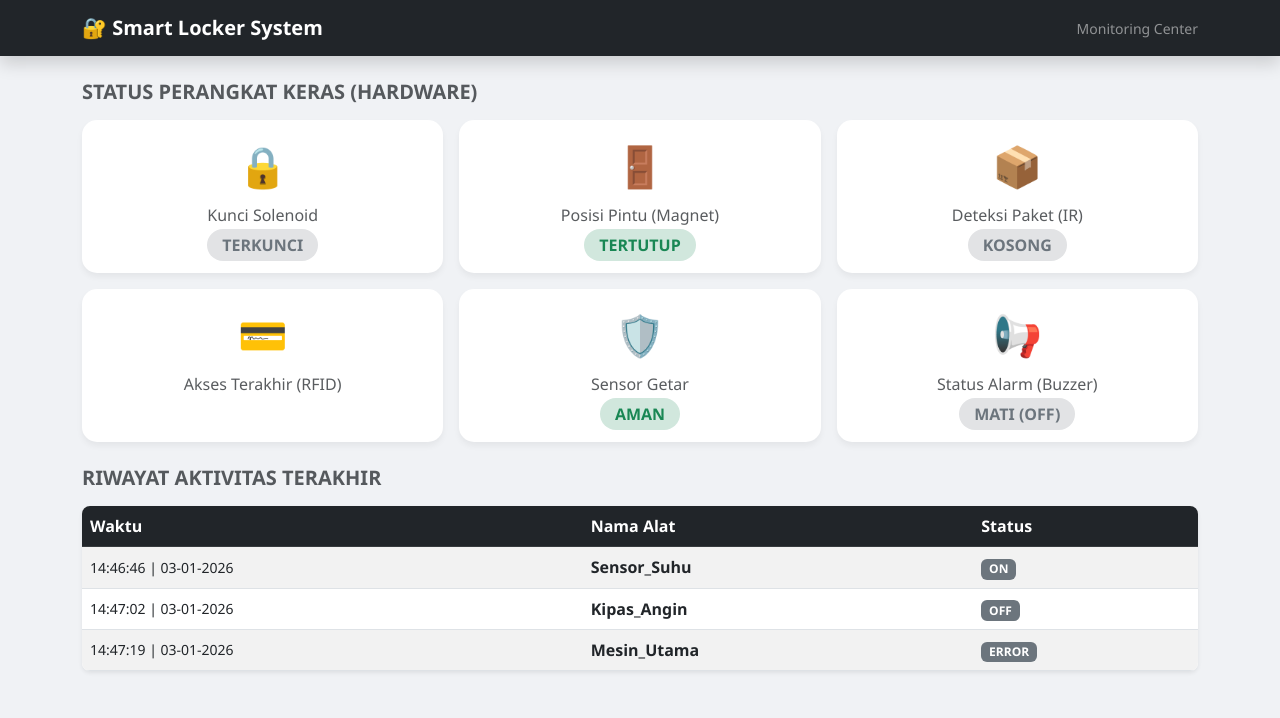
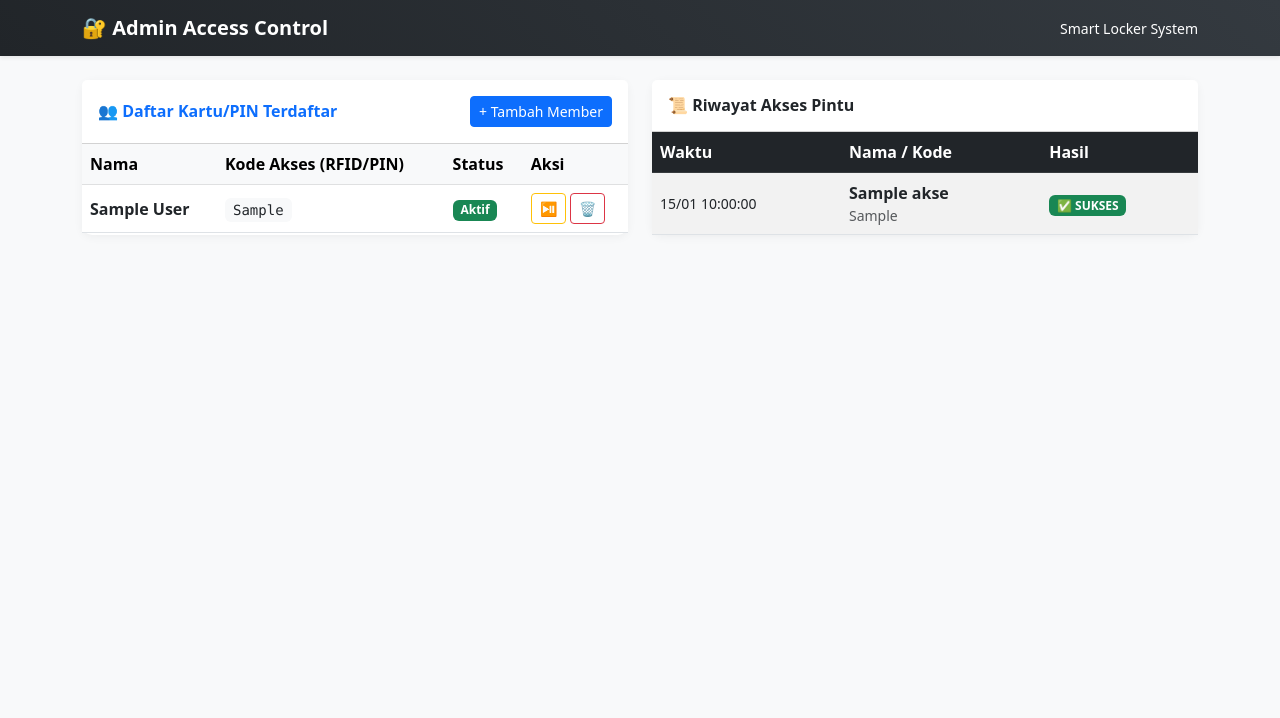
Before and after one commit to JoyySetiawan/IOT-alatgetar, a Flask app: template templates/dashboard.html in a window 1280 px wide. Shown: the top 718 px of the page. Run offline with Flask 3, Linux system fonts and the light colour scheme; tables that the repository leaves empty hold one stand-in row (values such as "Sample post"); the template is opened without the code that fills it: values that come from a table or form of the project are taken from there, most other values are stand-ins (such as "Sample title", 1, 10 or a date in 2020).

Commit message:
Implement Centralized Authentication System - Member & LogAkses tables, Admin dashboard for card/PIN management, API endpoint for Pico W access control

```diff
--- a/app.py
+++ b/app.py
@@ -5,109 +5,103 @@ from datetime import datetime
 app = Flask(__name__)
 
 # --- KONFIGURASI DATABASE ---
-app.config['SQLALCHEMY_DATABASE_URI'] = 'sqlite:///data_iot.db'
+app.config['SQLALCHEMY_DATABASE_URI'] = 'sqlite:///database_loker.db'
 app.config['SQLALCHEMY_TRACK_MODIFICATIONS'] = False
 
 db = SQLAlchemy(app)
 
-# --- MODEL DATABASE (LOG RIWAYAT) ---
-class LogAlat(db.Model):
+# --- 1. TABEL MEMBER (DAFTAR KARTU/PIN YANG BOLEH MASUK) ---
+class Member(db.Model):
     id = db.Column(db.Integer, primary_key=True)
-    nama_alat = db.Column(db.String(100), nullable=False)
-    status = db.Column(db.String(50), nullable=False)
+    nama = db.Column(db.String(100), nullable=False)
+    # kode_akses bisa berupa UID Kartu RFID (misal: "A1B2C3D4") atau PIN (misal: "1234")
+    kode_akses = db.Column(db.String(50), unique=True, nullable=False)
+    status = db.Column(db.String(20), default='AKTIF') # AKTIF / BLOKIR
+
+# --- 2. TABEL LOG RIWAYAT (SIAPA YANG BUKA PINTU) ---
+class LogAkses(db.Model):
+    id = db.Column(db.Integer, primary_key=True)
+    nama_member = db.Column(db.String(100), nullable=False)
+    kode_akses = db.Column(db.String(50), nullable=False)
+    status_akses = db.Column(db.String(20), nullable=False) # SUKSES / DITOLAK
     waktu = db.Column(db.DateTime, default=datetime.now)
 
-# --- [UPGRADE] MEMORI STATUS 6 PERANGKAT (REAL-TIME) ---
-# Menyimpan status terkini agar bisa ditampilkan di kartu Dashboard
-status_terkini = {
-    "solenoid": "LOCKED",       # Kunci Pintu (LOCKED / OPEN)
-    "magnet": "TERTUTUP",       # Sensor Pintu Fisik (TERTUTUP / TERBUKA)
-    "paket": "KOSONG",          # Sensor IR (ADA / KOSONG)
-    "keamanan": "AMAN",         # Sensor Getar (AMAN / BAHAYA)
-    "rfid": "-",                # ID Kartu Terakhir
-    "buzzer": "OFF"             # Alarm (ON / OFF)
-}
-
-# --- PERINTAH KONTROL (UNTUK ALAT) ---
-perintah_alat = {
-    "solenoid": "LOCKED",
-    "buzzer": "OFF"
-}
-
-# --- RUTE WEBSITE ---
+# --- HALAMAN WEBSITE (KHUSUS ADMIN) ---
 
 @app.route('/')
-def home():
+def dashboard():
+    # Tampilkan Data Member & Log
+    data_member = Member.query.all()
+    data_log = LogAkses.query.order_by(LogAkses.waktu.desc()).limit(20).all()
+    return render_template('dashboard.html', members=data_member, logs=data_log)
+
+# --- CRUD MEMBER (ADMIN DAFTARKAN KARTU) ---
+
+@app.route('/tambah_member', methods=['POST'])
+def tambah_member():
+    nama = request.form.get('nama')
+    kode = request.form.get('kode') # UID RFID atau PIN
+
+    # Cek duplikat
+    cek = Member.query.filter_by(kode_akses=kode).first()
+    if not cek:
+        member_baru = Member(nama=nama, kode_akses=kode, status='AKTIF')
+        db.session.add(member_baru)
+        db.session.commit()
+
     return redirect(url_for('dashboard'))
 
-@app.route('/dashboard')
-def dashboard():
-    # Ambil 20 log terakhir saja biar loading cepat
-    data_log_alat = LogAlat.query.order_by(LogAlat.waktu.desc()).limit(20).all()
-    # Kirim Log DAN Status Terkini ke HTML
-    return render_template('dashboard.html', logs=data_log_alat, status=status_terkini)
+@app.route('/hapus_member/<int:id_member>')
+def hapus_member(id_member):
+    member = Member.query.get(id_member)
+    if member:
+        db.session.delete(member)
+        db.session.commit()
+    return redirect(url_for('dashboard'))
 
-# --- API UTAMA (UPDATE DARI ALAT) ---
-@app.route('/update_iot', methods=['GET'])
-def update_iot():
-    nama = request.args.get('nama')   # Contoh: solenoid, magnet, ir, rfid, getar
-    stat = request.args.get('status') # Contoh: OPEN, TERBUKA, ADA, 12345, BAHAYA
+@app.route('/blokir_member/<int:id_member>')
+def blokir_member(id_member):
+    member = Member.query.get(id_member)
+    if member:
+        # Toggle Status
+        if member.status == 'AKTIF':
+            member.status = 'BLOKIR'
+        else:
+            member.status = 'AKTIF'
+        db.session.commit()
+    return redirect(url_for('dashboard'))
 
-    if nama and stat:
-        # 1. Simpan Log (Sejarah)
-        log_baru = LogAlat(nama_alat=nama, status=stat)
-        db.session.add(log_baru)
-        db.session.commit()
+# --- API UNTUK ALAT (PICO W) ---
+# Alat menembak link ini saat ada yang tempel kartu / ketik PIN
+# Contoh: http://IP_LAPTOP:5000/api/cek_akses?kode=A1B2C3D4
 
-        # 2. Update Status Visual (Real-time) sesuai nama alat
-        nama_kecil = nama.lower()
+@app.route('/api/cek_akses', methods=['GET'])
+def cek_akses():
+    kode_input = request.args.get('kode')
 
-        if 'solenoid' in nama_kecil:       # Update Status Kunci
-            status_terkini['solenoid'] = stat
-            perintah_alat['solenoid'] = 'LOCKED' if stat == 'LOCKED' else 'OPEN'
+    # 1. Cari di Database
+    member = Member.query.filter_by(kode_akses=kode_input).first()
 
-        elif 'magnet' in nama_kecil:       # Update Status Pintu Fisik
-            status_terkini['magnet'] = stat
+    if member:
+        if member.status == 'AKTIF':
+            # IZINKAN MASUK
+            catat_log(member.nama, kode_input, "SUKSES")
+            return jsonify({"hasil": "IZIN", "nama": member.nama, "pesan": "Silakan Masuk"})
+        else:
+            # DITOLAK (DIBLOKIR)
+            catat_log(member.nama, kode_input, "DITOLAK (BLOKIR)")
+            return jsonify({"hasil": "TOLAK", "pesan": "Kartu Diblokir!"})
+    else:
+        # DITOLAK (TIDAK DIKENAL)
+        catat_log("UNKNOWN", kode_input, "DITOLAK (INVALID)")
+        return jsonify({"hasil": "TOLAK", "pesan": "Kartu Tidak Terdaftar"})
 
-        elif 'ir' in nama_kecil or 'paket' in nama_kecil: # Update Paket
-            status_terkini['paket'] = stat
+def catat_log(nama, kode, status):
+    log = LogAkses(nama_member=nama, kode_akses=kode, status_akses=status)
+    db.session.add(log)
+    db.session.commit()
 
-        elif 'rfid' in nama_kecil:         # Update Siapa yang akses terakhir
-            status_terkini['rfid'] = stat
-
-        elif 'getar' in nama_kecil:        # Update Keamanan
-            status_terkini['keamanan'] = stat
-            # Logika Otomatis: Ada Getaran -> Nyalakan Buzzer
-            if 'BAHAYA' in stat or 'ALERT' in stat:
-                perintah_alat['buzzer'] = 'ON'
-                status_terkini['buzzer'] = 'ON'
-            else:
-                perintah_alat['buzzer'] = 'OFF'
-                status_terkini['buzzer'] = 'OFF'
-
-        elif 'buzzer' in nama_kecil:       # Update Status Buzzer
-             status_terkini['buzzer'] = stat
-             perintah_alat['buzzer'] = stat
-
-        return jsonify(perintah_alat)
-
-    else:
-        return jsonify(perintah_alat)
-
-# --- API TELEGRAM (OPSIONAL) ---
-@app.route('/api_telegram', methods=['GET'])
-def api_telegram():
-    alat = request.args.get('alat')
-    aksi = request.args.get('aksi')
-
-    if alat in perintah_alat and aksi:
-        perintah_alat[alat] = aksi
-        # Update visual dashboard juga
-        if alat in status_terkini:
-            status_terkini[alat] = aksi
-        return f"Berhasil: {alat} -> {aksi}"
-    return "Gagal."
-
+# --- JALANKAN SERVER ---
 if __name__ == '__main__':
     with app.app_context():
         db.create_all()
--- a/templates/dashboard.html
+++ b/templates/dashboard.html
@@ -2,165 +2,143 @@
 <html lang="id">
 <head>
     <meta charset="UTF-8">
-    <title>Monitoring Smart Locker</title>
-    <meta http-equiv="refresh" content="3">
+    <title>Admin Smart Locker</title>
+    <meta http-equiv="refresh" content="5">
     <link href="https://cdn.jsdelivr.net/npm/bootstrap@5.3.0/dist/css/bootstrap.min.css" rel="stylesheet">
     <style>
-        body { background-color: #f0f2f5; font-family: 'Segoe UI', Tahoma, Geneva, Verdana, sans-serif; }
-        .card-stat { border: none; border-radius: 15px; transition: all 0.3s; box-shadow: 0 4px 6px rgba(0,0,0,0.05); }
-        .card-stat:hover { transform: translateY(-5px); box-shadow: 0 8px 15px rgba(0,0,0,0.1); }
-        .icon-stat { font-size: 2.5rem; margin-bottom: 10px; }
-
-        /* Warna Status Custom */
-        .status-aman { color: #198754; background-color: #d1e7dd; padding: 5px 15px; border-radius: 20px; font-weight: bold; }
-        .status-bahaya { color: #dc3545; background-color: #f8d7da; padding: 5px 15px; border-radius: 20px; font-weight: bold; animation: blink 1s infinite; }
-        .status-netral { color: #6c757d; background-color: #e2e3e5; padding: 5px 15px; border-radius: 20px; font-weight: bold; }
-
-        @keyframes blink { 50% { opacity: 0.5; } }
+        body { background-color: #f8f9fa; }
+        .card { border-radius: 10px; border: none; box-shadow: 0 2px 10px rgba(0,0,0,0.05); }
+        .bg-gradient-dark { background: linear-gradient(45deg, #212529, #343a40); }
     </style>
 </head>
 <body>
 
-    <nav class="navbar navbar-dark bg-dark mb-4 shadow sticky-top">
+    <nav class="navbar navbar-dark bg-gradient-dark mb-4 shadow-sm">
         <div class="container">
-            <span class="navbar-brand fw-bold">🔐 Smart Locker System</span>
-            <span class="text-white-50 small">Monitoring Center</span>
+            <span class="navbar-brand fw-bold">🔐 Admin Access Control</span>
+            <span class="text-white small">Smart Locker System</span>
         </div>
     </nav>
 
-    <div class="container pb-5">
+    <div class="container">
+        <div class="row">
 
-        <h5 class="text-muted mb-3 fw-bold">STATUS PERANGKAT KERAS (HARDWARE)</h5>
-
-        <div class="row g-3 mb-4">
-
-            <div class="col-md-4 col-sm-6">
-                <div class="card card-stat h-100">
-                    <div class="card-body text-center">
-                        <div class="icon-stat">🔒</div>
-                        <h6 class="text-muted">Kunci Solenoid</h6>
-                        <div class="mt-2">
-                            {% if status.solenoid == 'OPEN' %}
-                                <span class="status-aman">TERBUKA</span>
-                            {% else %}
-                                <span class="status-netral">TERKUNCI</span>
-                            {% endif %}
+            <div class="col-lg-6 mb-4">
+                <div class="card h-100">
+                    <div class="card-header bg-white py-3 d-flex justify-content-between align-items-center">
+                        <h6 class="m-0 fw-bold text-primary">👥 Daftar Kartu/PIN Terdaftar</h6>
+                        <button class="btn btn-sm btn-primary" data-bs-toggle="modal" data-bs-target="#modalTambah">+ Tambah Member</button>
+                    </div>
+                    <div class="card-body p-0">
+                        <div class="table-responsive">
+                            <table class="table table-hover mb-0 align-middle">
+                                <thead class="table-light">
+                                    <tr>
+                                        <th>Nama</th>
+                                        <th>Kode Akses (RFID/PIN)</th>
+                                        <th>Status</th>
+                                        <th>Aksi</th>
+                                    </tr>
+                                </thead>
+                                <tbody>
+                                    {% for m in members %}
+                                    <tr>
+                                        <td class="fw-bold">{{ m.nama }}</td>
+                                        <td><code class="text-dark bg-light px-2 py-1 rounded">{{ m.kode_akses }}</code></td>
+                                        <td>
+                                            {% if m.status == 'AKTIF' %}
+                                                <span class="badge bg-success">Aktif</span>
+                                            {% else %}
+                                                <span class="badge bg-danger">Diblokir</span>
+                                            {% endif %}
+                                        </td>
+                                        <td>
+                                            <a href="/blokir_member/{{ m.id }}" class="btn btn-sm btn-outline-warning" title="Blokir/Buka">⏯️</a>
+                                            <a href="/hapus_member/{{ m.id }}" class="btn btn-sm btn-outline-danger" onclick="return confirm('Hapus?')">🗑️</a>
+                                        </td>
+                                    </tr>
+                                    {% else %}
+                                    <tr><td colspan="4" class="text-center py-4 text-muted">Belum ada data.</td></tr>
+                                    {% endfor %}
+                                </tbody>
+                            </table>
                         </div>
                     </div>
                 </div>
             </div>
 
-            <div class="col-md-4 col-sm-6">
-                <div class="card card-stat h-100">
-                    <div class="card-body text-center">
-                        <div class="icon-stat">🚪</div>
-                        <h6 class="text-muted">Posisi Pintu (Magnet)</h6>
-                        <div class="mt-2">
-                            {% if status.magnet == 'TERBUKA' %}
-                                <span class="status-bahaya">TERBUKA</span>
-                            {% else %}
-                                <span class="status-aman">TERTUTUP</span>
-                            {% endif %}
-                        </div>
+            <div class="col-lg-6 mb-4">
+                <div class="card h-100">
+                    <div class="card-header bg-white py-3">
+                        <h6 class="m-0 fw-bold text-dark">📜 Riwayat Akses Pintu</h6>
                     </div>
-                </div>
-            </div>
-
-            <div class="col-md-4 col-sm-6">
-                <div class="card card-stat h-100">
-                    <div class="card-body text-center">
-                        <div class="icon-stat">📦</div>
-                        <h6 class="text-muted">Deteksi Paket (IR)</h6>
-                        <div class="mt-2">
-                            {% if status.paket == 'ADA' or status.paket == 'ADA_PAKET' %}
-                                <span class="status-aman">ADA PAKET</span>
-                            {% else %}
-                                <span class="status-netral">KOSONG</span>
-                            {% endif %}
-                        </div>
-                    </div>
-                </div>
-            </div>
-
-            <div class="col-md-4 col-sm-6">
-                <div class="card card-stat h-100">
-                    <div class="card-body text-center">
-                        <div class="icon-stat">💳</div>
-                        <h6 class="text-muted">Akses Terakhir (RFID)</h6>
-                        <h5 class="mt-2 fw-bold text-primary">{{ status.rfid }}</h5>
-                    </div>
-                </div>
-            </div>
-
-            <div class="col-md-4 col-sm-6">
-                <div class="card card-stat h-100">
-                    <div class="card-body text-center">
-                        <div class="icon-stat">🛡️</div>
-                        <h6 class="text-muted">Sensor Getar</h6>
-                        <div class="mt-2">
-                            {% if status.keamanan == 'BAHAYA' %}
-                                <span class="status-bahaya">ADA GANGGUAN!</span>
-                            {% else %}
-                                <span class="status-aman">AMAN</span>
-                            {% endif %}
-                        </div>
-                    </div>
-                </div>
-            </div>
-
-            <div class="col-md-4 col-sm-6">
-                <div class="card card-stat h-100">
-                    <div class="card-body text-center">
-                        <div class="icon-stat">📢</div>
-                        <h6 class="text-muted">Status Alarm (Buzzer)</h6>
-                        <div class="mt-2">
-                            {% if status.buzzer == 'ON' %}
-                                <span class="status-bahaya">MENYALA</span>
-                            {% else %}
-                                <span class="status-netral">MATI (OFF)</span>
-                            {% endif %}
+                    <div class="card-body p-0">
+                        <div class="table-responsive">
+                            <table class="table table-striped mb-0 align-middle">
+                                <thead class="table-dark">
+                                    <tr>
+                                        <th>Waktu</th>
+                                        <th>Nama / Kode</th>
+                                        <th>Hasil</th>
+                                    </tr>
+                                </thead>
+                                <tbody>
+                                    {% for log in logs %}
+                                    <tr>
+                                        <td class="small">{{ log.waktu.strftime('%d/%m %H:%M:%S') }}</td>
+                                        <td>
+                                            <div class="fw-bold">{{ log.nama_member }}</div>
+                                            <div class="small text-muted">{{ log.kode_akses }}</div>
+                                        </td>
+                                        <td>
+                                            {% if log.status_akses == 'SUKSES' %}
+                                                <span class="badge bg-success">✅ SUKSES</span>
+                                            {% else %}
+                                                <span class="badge bg-danger">❌ {{ log.status_akses }}</span>
+                                            {% endif %}
+                                        </td>
+                                    </tr>
+                                    {% else %}
+                                    <tr><td colspan="3" class="text-center py-4 text-muted">Belum ada riwayat.</td></tr>
+                                    {% endfor %}
+                                </tbody>
+                            </table>
                         </div>
                     </div>
                 </div>
             </div>
 
         </div>
+    </div>
 
-        <h5 class="text-muted mb-3 fw-bold">RIWAYAT AKTIVITAS TERAKHIR</h5>
-        <div class="card shadow-sm border-0 rounded-3 overflow-hidden">
-            <div class="table-responsive">
-                <table class="table table-striped table-hover mb-0 align-middle">
-                    <thead class="table-dark">
-                        <tr>
-                            <th>Waktu</th>
-                            <th>Nama Alat</th>
-                            <th>Status</th>
-                        </tr>
-                    </thead>
-                    <tbody>
-                        {% for log in logs %}
-                        <tr>
-                            <td class="small">{{ log.waktu.strftime('%H:%M:%S | %d-%m-%Y') }}</td>
-                            <td class="fw-bold">{{ log.nama_alat }}</td>
-                            <td>
-                                {% if 'BAHAYA' in log.status or 'TERBUKA' in log.status %}
-                                    <span class="badge bg-danger">{{ log.status }}</span>
-                                {% elif 'OPEN' in log.status or 'ADA' in log.status %}
-                                    <span class="badge bg-success">{{ log.status }}</span>
-                                {% else %}
-                                    <span class="badge bg-secondary">{{ log.status }}</span>
-                                {% endif %}
-                            </td>
-                        </tr>
-                        {% else %}
-                        <tr><td colspan="3" class="text-center py-4">Belum ada data.</td></tr>
-                        {% endfor %}
-                    </tbody>
-                </table>
+    <div class="modal fade" id="modalTambah" tabindex="-1">
+        <div class="modal-dialog">
+            <div class="modal-content">
+                <div class="modal-header">
+                    <h5 class="modal-title">Daftarkan Kartu/User Baru</h5>
+                    <button type="button" class="btn-close" data-bs-dismiss="modal"></button>
+                </div>
+                <form action="/tambah_member" method="POST">
+                    <div class="modal-body">
+                        <div class="mb-3">
+                            <label>Nama Pemilik</label>
+                            <input type="text" name="nama" class="form-control" placeholder="Contoh: Joy Setiawan" required>
+                        </div>
+                        <div class="mb-3">
+                            <label>Kode Akses (UID Kartu / PIN)</label>
+                            <input type="text" name="kode" class="form-control" placeholder="Contoh: A1B2C3D4 atau 1234" required>
+                            <small class="text-muted">Masukkan UID yang terbaca di alat (Scan Kartu).</small>
+                        </div>
+                    </div>
+                    <div class="modal-footer">
+                        <button type="button" class="btn btn-secondary" data-bs-dismiss="modal">Batal</button>
+                        <button type="submit" class="btn btn-primary">Simpan</button>
+                    </div>
+                </form>
             </div>
         </div>
-
     </div>
 
+    <script src="https://cdn.jsdelivr.net/npm/bootstrap@5.3.0/dist/js/bootstrap.bundle.min.js"></script>
 </body>
 </html>
```
